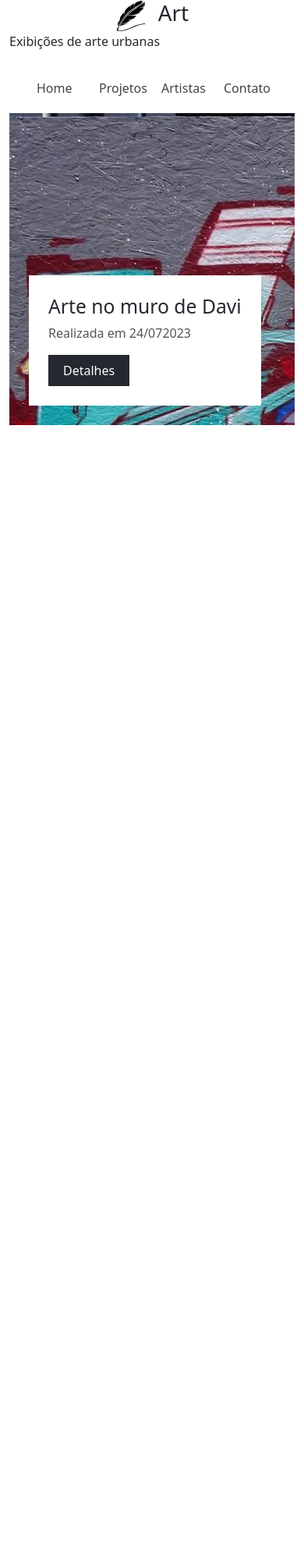
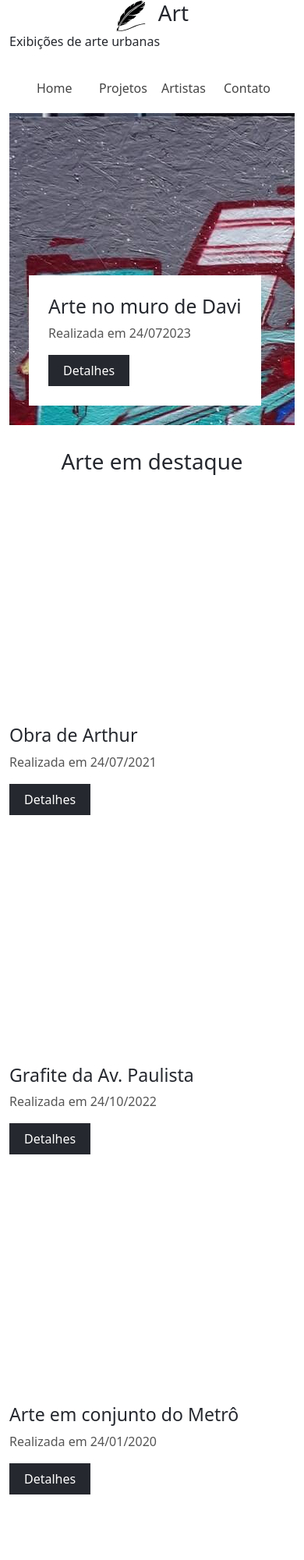
Before and after one commit to jaelson2022/Exposi-Art-Urbanas, a plain HTML site: page index.html in a window 390 px wide. Shown: the top 2000 px of the page at 78% size. Before the commit the page ends 844 px from the top, so only its background shows below. Drawn offline with nearby package versions, Linux system fonts and the light colour scheme.

```diff
--- a/css/styles.css
+++ b/css/styles.css
@@ -81,3 +81,40 @@
     left: 25px;
     bottom: 25px;
 }
+
+/* GALLERY */
+
+#img2 {
+    background-image: url('../img/g_2.jpg');
+}
+
+#img3 {
+    background-image: url('../img/g_3.jpg');
+}
+
+#img4 {
+    background-image: url('../img/g_4.jpg');
+}
+
+#img5 {
+    background-image: url('../img/g_5.jpg');
+}
+
+#img {
+    background-image: url('../img/g_6.jpg');
+}
+
+#gallery-container h1 {
+    text-align: center;
+}
+
+#gallery-container h1,
+#gallery-container .col-md-6,
+#gallery-container .col-12 {
+    margin-bottom: 50px;
+}
+
+.small-image-container {
+    height: 250px;
+    margin-bottom: 20px;
+}
--- a/index.html
+++ b/index.html
@@ -41,5 +41,47 @@
             </div>
         </div>
     </div>
+    <!-- GALLERY-->
+    <div class="container" id="gallery-container">
+        <div class="col-12">
+            <h1>Arte em destaque</h1>
+        </div>
+        <div class="row gx-5">
+            <div class="col-12 col-md-6">
+                <div class="small-image-container center-image" id="image2"></div>
+                <h3>Obra de Arthur</h3>
+                <p class="secundary-color">Realizada em 24/07/2021</p>
+                <a href="#" class="btn">Detalhes</a>
+            </div>
+            <div class="col-12 col-md-6">
+                <div class="small-image-container center-image" id="image3"></div>
+                <h3>Grafite da Av. Paulista</h3>
+                <p class="secundary-color">Realizada em 24/10/2022</p>
+                <a href="#" class="btn">Detalhes</a>
+            </div>
+            <div class="col-12 col-md-6">
+                <div class="small-image-container center-image" id="image4"></div>
+                <h3>Arte em conjunto do Metrô</h3>
+                <p class="secundary-color">Realizada em 24/01/2020</p>
+                <a href="#" class="btn">Detalhes</a>
+            </div>
+            <div class="col-12 col-md-6">
+                <div class="small-image-container center-image" id="image5"></div>
+                <h3>Obra de Paulo</h3>
+                <p class="secundary-color">Realizada em 24/07/2023</p>
+                <a href="#" class="btn">Detalhes</a>
+            </div>
+            <div class="col-12 col-md-6">
+                <div class="small-image-container center-image" id="image2"></div>
+                <h3>Grafite no centro da cidade</h3>
+                <p class="secundary-color">Realizada em 24/03/2021</p>
+                <a href="#" class="btn">Detalhes</a>
+            </div>
+        </div>
+        </div>
+        </div>
+        </div>
+        </div>
+    </div>
 </body>
 </html>
```
